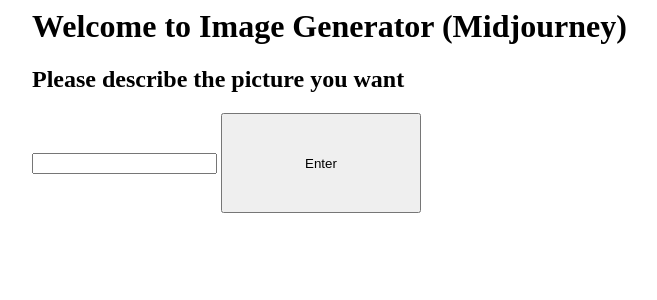
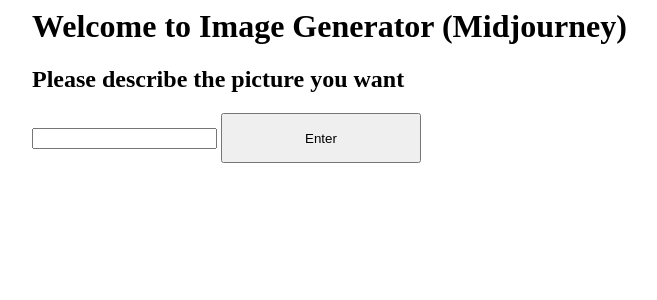
Before and after one commit to MAYIMENG/NTU-19, a Flask app: page /image_gpt in a window 1280 px wide. Shown: the top 300 px of the page, without its empty margins (292-949 px from the left). Run offline with Flask 3, Linux system fonts and the light colour scheme.

Commit message:
Update image_gpt.html

```diff
--- a/templates/image_gpt.html
+++ b/templates/image_gpt.html
@@ -10,6 +10,6 @@
 <form action="/image_result" method="post">
         <h2>Please describe the picture you want </h2>
         <input type = "text" name="q">
-        <input type = "submit" value="Enter" style="width:200px;height:100px;">
+        <input type = "submit" value="Enter" style="width:200px;height:50px;">
 </form>
 </div>
```
